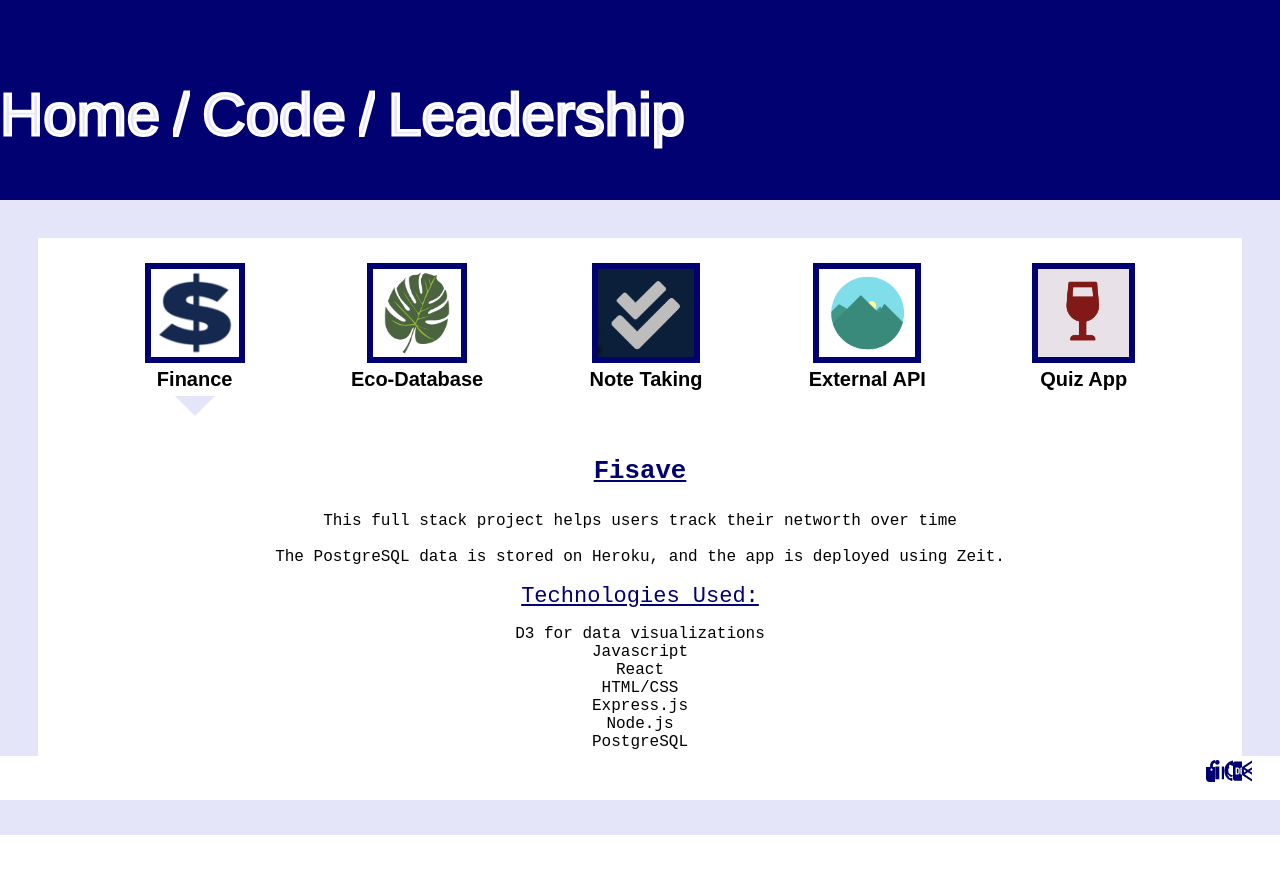
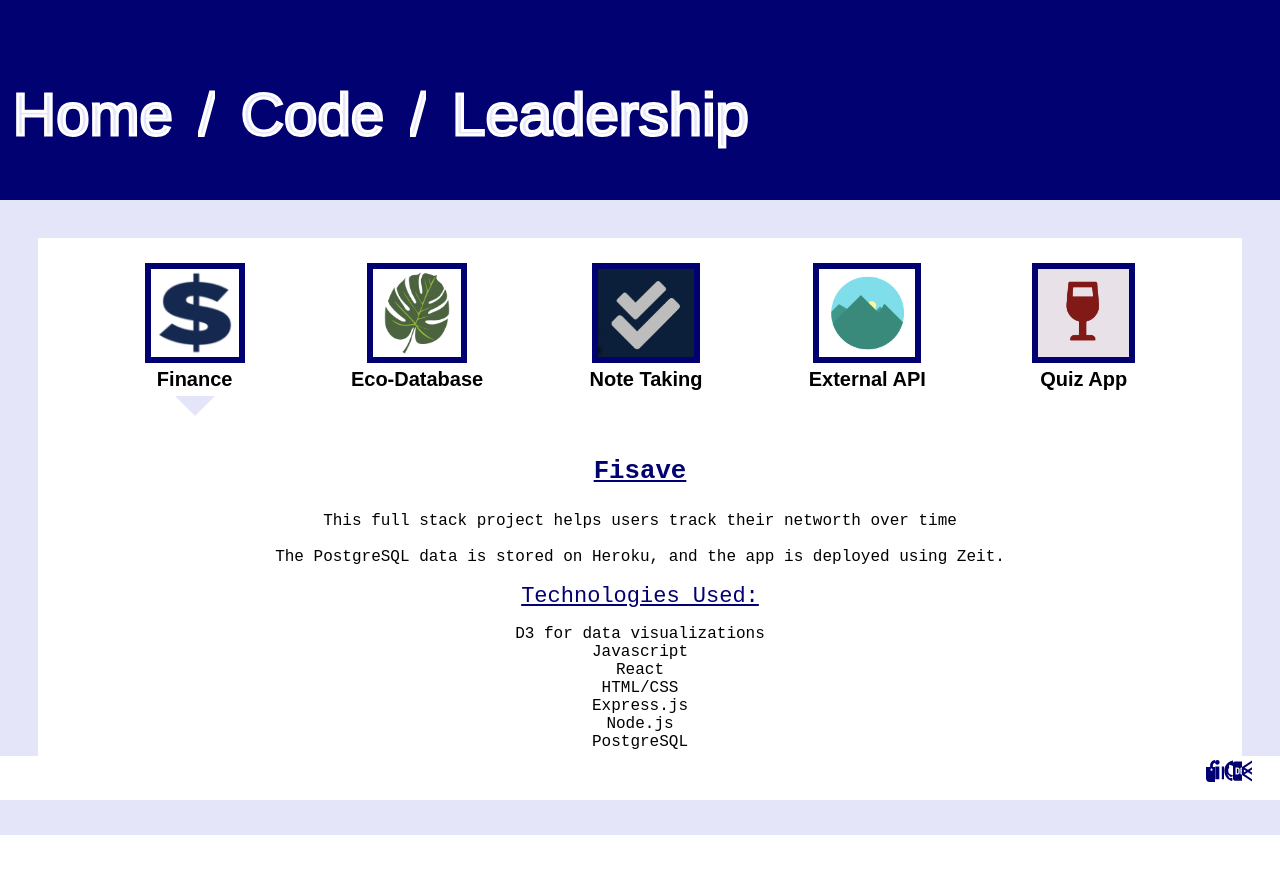
Before and after one commit to tgronski/react-portfolio, a React (Create React App) app: page /code in a window 1280 px wide. Shown: the top 874 px of the page. Built offline with nearby package versions, Linux system fonts and the light colour scheme.

Commit message:
Adds left margin to header

```diff
--- a/src/Nav/Nav.css
+++ b/src/Nav/Nav.css
@@ -1,6 +1,7 @@
 .navMenu>li{
     display: inline-block;
     margin-right: 1%;
+    margin-left: 1%;
     margin-top: 5%;
 }
 
```
